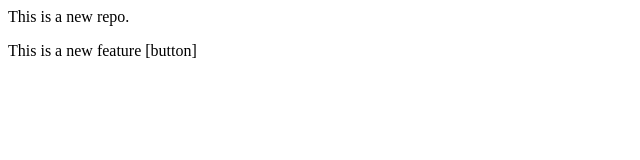
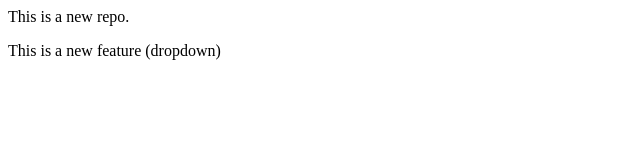
Before and after one commit to anas2552/localrepo, a plain HTML site: page index.html in a window 1280 px wide. Shown: the full height of the page, 0-640 px from the left. Drawn offline with Linux system fonts and the light colour scheme.

Commit message:
Add Dropdown

```diff
--- a/index.html
+++ b/index.html
@@ -1,2 +1,2 @@
 <p>This is a new repo.</p>
-<p>This is a new feature [button]</p>
+<p>This is a new feature (dropdown)</p>
```
